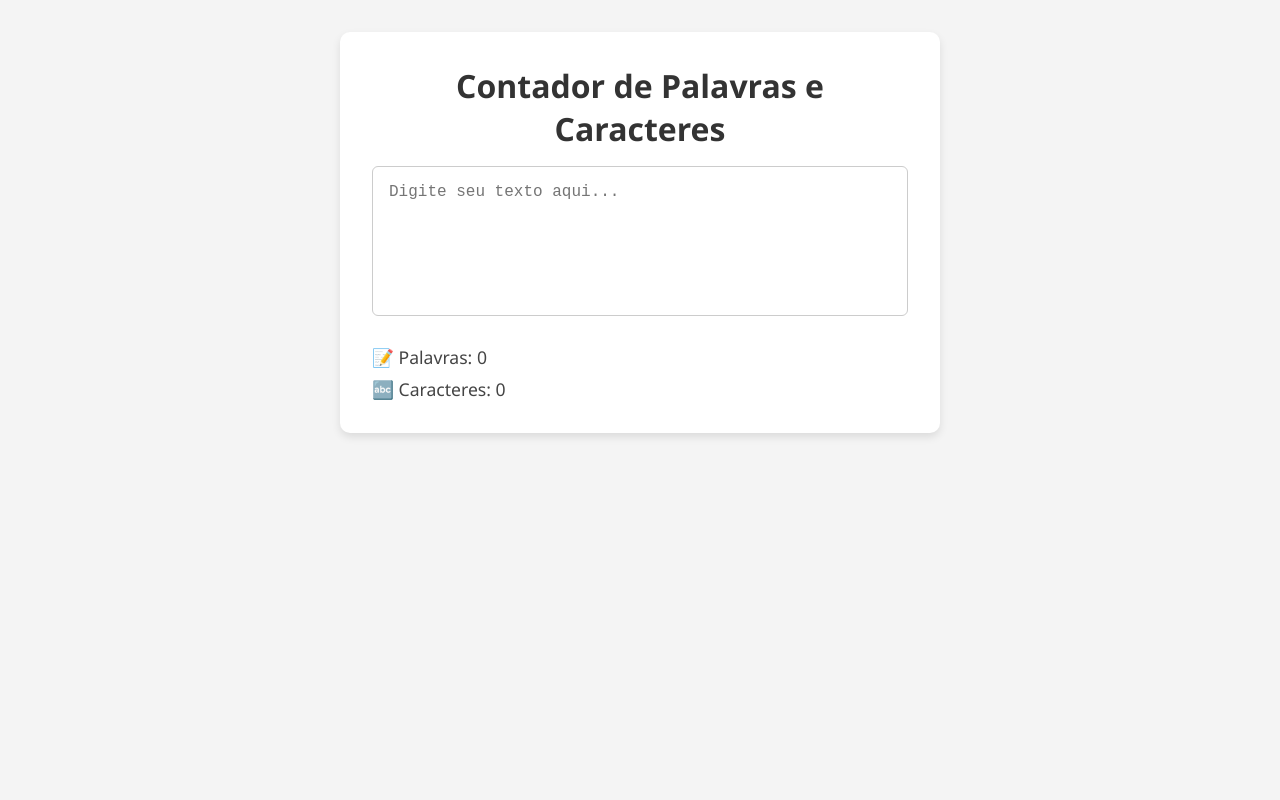
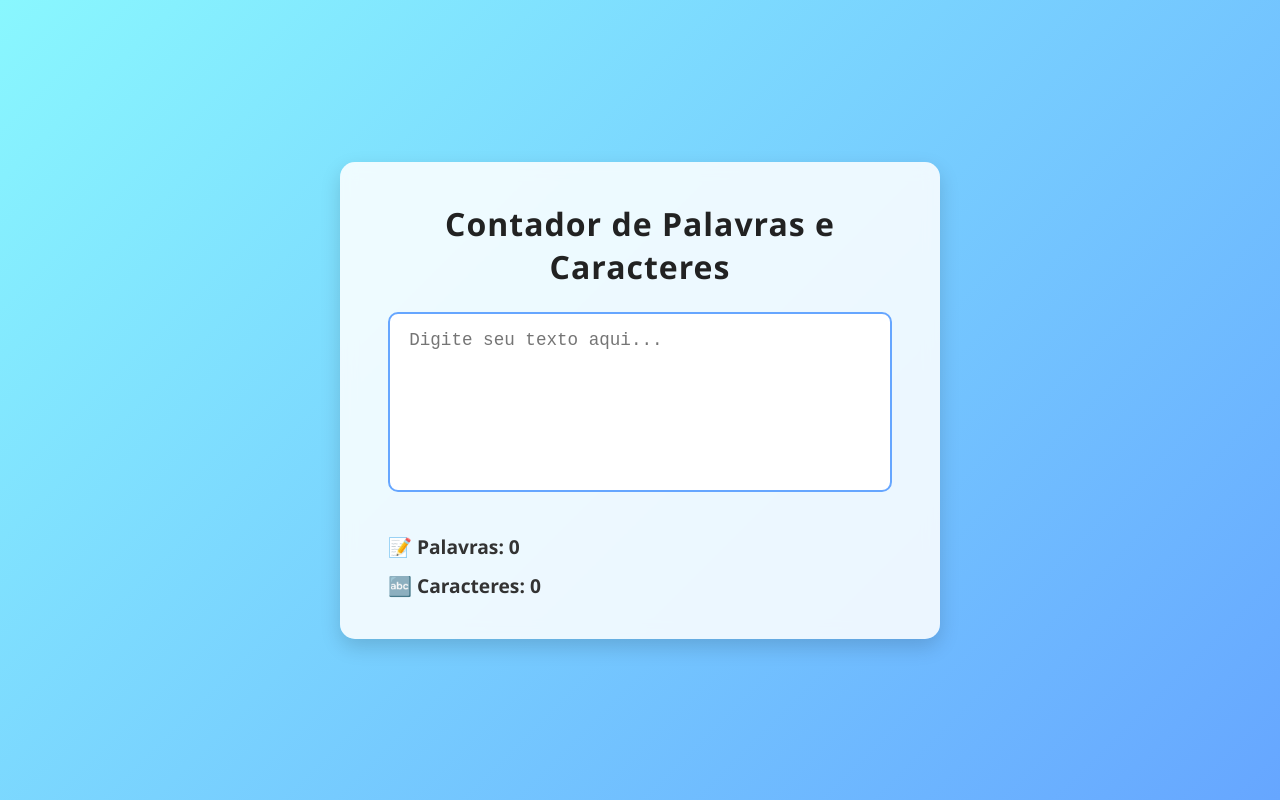
Before and after one commit to leal0607/Contador-de-Palavras-e-Caracteres, a plain HTML site: page index.html in a window 1280 px wide. Drawn offline with Linux system fonts and the light colour scheme.

Commit message:
Atualiza estilo CSS para visual mais moderno e bonito

```diff
--- a/style.css
+++ b/style.css
@@ -5,39 +5,54 @@
 }
 
 body {
-  font-family: 'Segoe UI', sans-serif;
-  background: #f4f4f4;
+  font-family: 'Segoe UI', Tahoma, Geneva, Verdana, sans-serif;
+  background: linear-gradient(135deg, #89f7fe 0%, #66a6ff 100%);
   padding: 2rem;
+  min-height: 100vh;
+  display: flex;
+  align-items: center;
+  justify-content: center;
 }
 
 .container {
   max-width: 600px;
-  margin: auto;
-  background: #fff;
-  padding: 2rem;
-  border-radius: 10px;
-  box-shadow: 0 4px 8px rgba(0,0,0,0.1);
+  width: 100%;
+  background: #ffffffdd;
+  padding: 2.5rem 3rem;
+  border-radius: 15px;
+  box-shadow: 0 8px 20px rgba(0,0,0,0.15);
+  backdrop-filter: blur(8px);
 }
 
 h1 {
   text-align: center;
-  margin-bottom: 1rem;
-  color: #333;
+  margin-bottom: 1.5rem;
+  color: #222;
+  font-weight: 700;
+  letter-spacing: 1px;
 }
 
 textarea {
   width: 100%;
-  height: 150px;
-  padding: 1rem;
-  font-size: 1rem;
-  border: 1px solid #ccc;
-  border-radius: 6px;
+  height: 180px;
+  padding: 1rem 1.2rem;
+  font-size: 1.1rem;
+  border: 2px solid #66a6ff;
+  border-radius: 10px;
   resize: none;
-  margin-bottom: 1rem;
+  margin-bottom: 1.5rem;
+  transition: border-color 0.3s ease;
+}
+
+textarea:focus {
+  outline: none;
+  border-color: #89f7fe;
+  box-shadow: 0 0 8px #89f7fe;
 }
 
 .results p {
-  font-size: 1.1rem;
-  margin-top: 0.5rem;
-  color: #444;
+  font-size: 1.2rem;
+  margin-top: 0.75rem;
+  color: #333;
+  font-weight: 600;
 }
```
